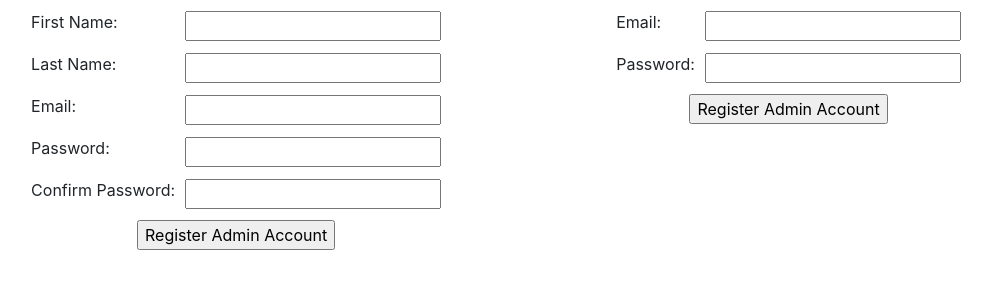
After one commit to Colbyjoe97/Equal_Parental_Rights, a Django app: page /admin/register in a window 1280 px wide. The commit adds this page. Shown: the top 300 px of the page, without its empty margins (144-1136 px from the left). Run offline with Django 3.2, Linux system fonts and the light colour scheme; some libraries are stand-ins or nearby versions.

Commit message:
worked on styling for admin login/reg

```diff
--- /dev/null
+++ b/apps/my_app/static/admin.css
@@ -0,0 +1,17 @@
+.flexed {
+    display: flex;
+    flex-wrap: wrap;
+}
+.wrapper {
+    justify-content: space-evenly;
+}
+label {
+    margin-right: 10px;
+}
+label, input {
+    margin-top: 10px;
+}
+.input {
+    align-items: center;
+    justify-content: space-between;
+}
--- a/apps/my_app/static/style.css
+++ b/apps/my_app/static/style.css
@@ -0,0 +1,3 @@
+.wrapper {
+
+}
--- /dev/null
+++ b/apps/my_app/templates/admin-register.html
@@ -0,0 +1,57 @@
+<!DOCTYPE html>
+<html lang="en">
+<head>
+    <meta charset="UTF-8">
+    <meta http-equiv="X-UA-Compatible" content="IE=edge">
+    <meta name="viewport" content="width=device-width, initial-scale=1.0">
+    <title>Document</title>
+    <link rel="stylesheet" href="https://stackpath.bootstrapcdn.com/bootstrap/4.3.1/css/bootstrap.min.css" integrity="sha384-ggOyR0iXCbMQv3Xipma34MD+dH/1fQ784/j6cY/iJTQUOhcWr7x9JvoRxT2MZw1T" crossorigin="anonymous">
+    {% load static %}
+    <link rel="stylesheet" href="{% static 'admin.css' %}">
+</head>
+<body>
+    <div class="wrapper text-center flexed">
+        <div class="register">
+            <form action="/register/admin" method="POST">
+                {% csrf_token %}
+                <div class="input flexed">
+                    <label for="fname">First Name:</label>
+                    <input type="text" name="fname">
+                </div>
+                <div class="input flexed">
+                    <label for="lname">Last Name:</label>
+                    <input type="text" name="lname">
+                </div>
+                <div class="input flexed">
+                    <label for="email">Email:</label>
+                    <input type="text" name="email">
+                </div>
+                <div class="input flexed">
+                    <label for="pass">Password:</label>
+                    <input type="text" name="pass">
+                </div>
+                <div class="input flexed">
+                    <label for="confirmPass">Confirm Password:</label>
+                    <input type="text" name="confirmPass">
+                </div>
+
+                <input type="submit" value="Register Admin Account">
+            </form>
+        </div>
+        <div class="login">
+            <form action="/login" method="POST">
+                {% csrf_token %}
+                <div class="input flexed">
+                    <label for="email">Email:</label>
+                    <input type="text" name="email">
+                </div>
+                <div class="input flexed">
+                    <label for="pass">Password:</label>
+                    <input type="text" name="pass">
+                </div>
+                <input type="submit" value="Register Admin Account">
+            </form>
+        </div>
+    </div>
+</body>
+</html>
--- a/apps/my_app/templates/index.html
+++ b/apps/my_app/templates/index.html
@@ -10,8 +10,8 @@
     <link rel="stylesheet" href="{% static 'style.css' %}">
 </head>
 <body>
-    <div class="wrapper">
-        <h1>hello world</h1>
+    <div class="wrapper text-center">
+        <p>placeholder</p>
     </div>
 </body>
 </html>
```
